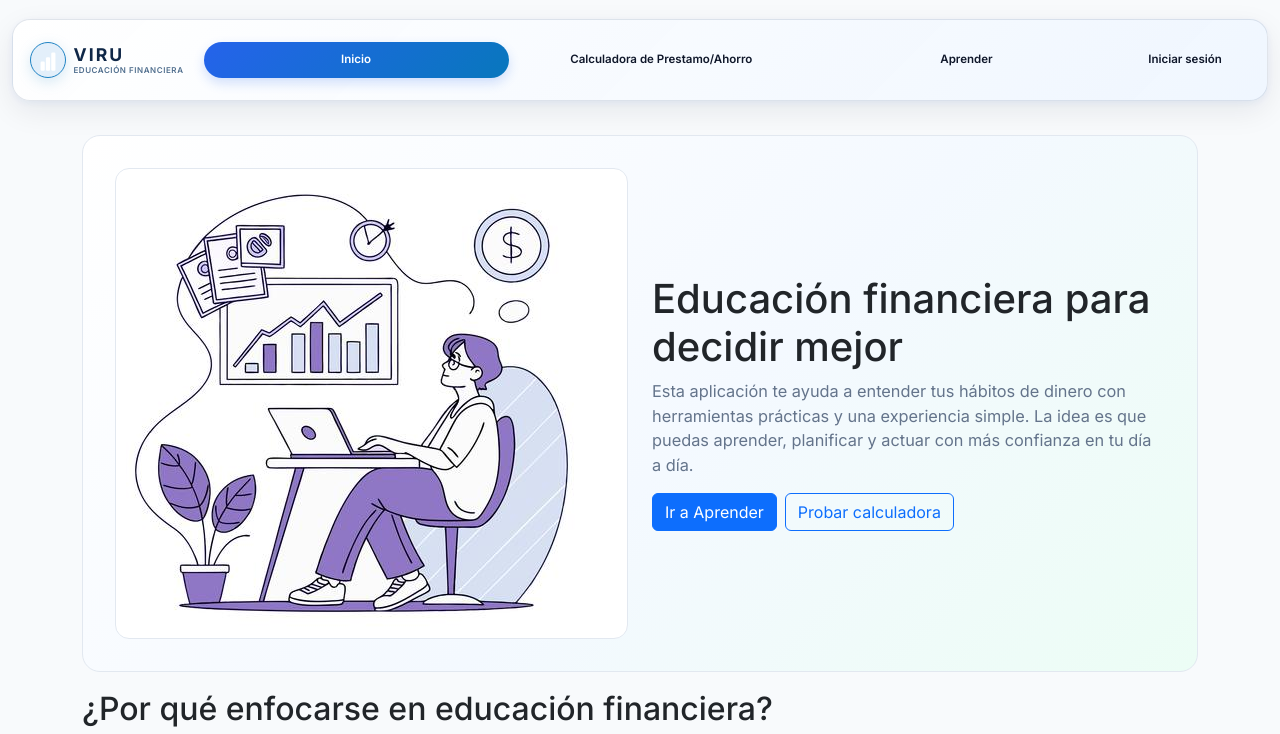
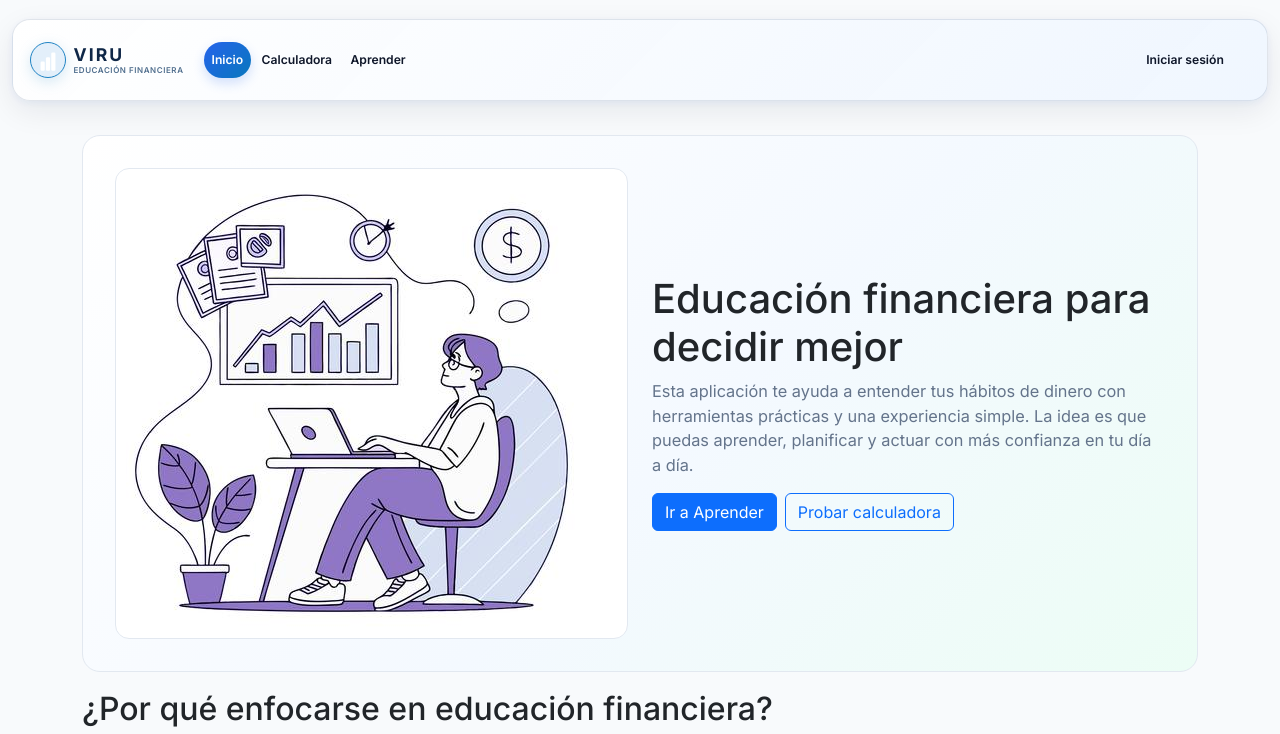
Before and after one commit to pedromartinez2001/TFG-APP, a React (Vite) app in the folder Tesis-Frontend/: page / in a window 1280 px wide. Shown: the top 734 px of the page. Built offline with nearby package versions, Linux system fonts and the light colour scheme; no server answers.

Commit message:
fix: mejorar espacio y usuario del navbar

```diff
--- a/Tesis-Frontend/src/components/Navigation.jsx
+++ b/Tesis-Frontend/src/components/Navigation.jsx
@@ -56,8 +56,9 @@ const Navigation = () => {
                 as={NavLink}
                 to="/calculadora"
                 className="nav-link-modern"
+                title="Calculadora de préstamo y ahorro"
               >
-                Calculadora de Prestamo/Ahorro
+                Calculadora
               </Nav.Link>
               <Nav.Link as={NavLink} to="/aprender" className="nav-link-modern">
                 Aprender
@@ -79,21 +80,28 @@ const Navigation = () => {
                 as={NavLink}
                 to="/ingresos-gastos"
                 className="nav-link-modern"
+                title="Ingresos y gastos"
               >
-                Ingresos y gastos
+                Movimientos
               </Nav.Link>
               <Nav.Link
                 as={NavLink}
                 to="/calculadora"
                 className="nav-link-modern"
+                title="Calculadora de préstamo y ahorro"
               >
-                Calculadora de Prestamo/Ahorro
+                Calculadora
               </Nav.Link>
               <Nav.Link as={NavLink} to="/aprender" className="nav-link-modern">
                 Aprender
               </Nav.Link>
-              <Nav.Link as={NavLink} to="/avisos" className="nav-link-modern">
-                Vencimiento de cuotas
+              <Nav.Link
+                as={NavLink}
+                to="/avisos"
+                className="nav-link-modern"
+                title="Vencimiento de cuotas"
+              >
+                Vencimientos
               </Nav.Link>
               <Nav.Link
                 as={NavLink}
@@ -108,7 +116,8 @@ const Navigation = () => {
               style={{ minWidth: "fit-content" }}
             >
               <Navbar.Text className="navbar-user-text">
-                Bienvenido: {newUser?.username}
+                <span className="navbar-user-greeting">Hola, </span>
+                <strong className="navbar-username">{newUser?.username}</strong>
               </Navbar.Text>
               <Button
                 variant="danger"
--- a/Tesis-Frontend/src/index.css
+++ b/Tesis-Frontend/src/index.css
@@ -281,13 +281,14 @@ a:hover {
 
 @media (min-width: 768px) {
   .navbar-links-main {
-    width: 100%;
-    gap: 0.2rem;
+    width: auto;
+    gap: 0.35rem;
+    justify-content: center !important;
   }
 
   .navbar-links-main .nav-link-modern {
-    flex: 1 1 0;
-    padding-inline: 0.6rem;
+    flex: 0 1 auto;
+    padding-inline: 0.75rem;
   }
 
   .navbar-links-login {
@@ -319,6 +320,7 @@ a:hover {
   border-radius: 999px;
   padding: 0.35rem 0.45rem;
   box-shadow: inset 0 1px 0 rgba(255, 255, 255, 0.8);
+  flex: 0 0 auto;
 }
 
 .navbar-user-text {
@@ -326,6 +328,15 @@ a:hover {
   white-space: nowrap;
   font-weight: 500;
   margin: 0 0.2rem;
+  display: inline-flex;
+  align-items: center;
+  min-width: 0;
+}
+
+.navbar-username {
+  color: #1e3a5f;
+  overflow: hidden;
+  text-overflow: ellipsis;
 }
 
 .navbar-user-text::before {
@@ -434,13 +445,13 @@ a:hover {
   }
 
   .navbar-links-main {
-    gap: 0;
+    gap: 0.15rem;
   }
 
   .navbar-links .nav-link-modern {
     min-height: 36px;
     padding: 0.35rem 0.4rem;
-    font-size: clamp(0.68rem, 0.9vw, 0.82rem);
+    font-size: clamp(0.74rem, 0.95vw, 0.86rem);
     white-space: nowrap;
   }
 
@@ -450,10 +461,12 @@ a:hover {
   }
 
   .navbar-user-text {
-    max-width: 105px;
-    overflow: hidden;
-    font-size: 0.78rem;
-    text-overflow: ellipsis;
+    max-width: 150px;
+    font-size: 0.8rem;
+  }
+
+  .navbar-user-greeting {
+    flex: 0 0 auto;
   }
 
   .navbar-logout-btn {
```
